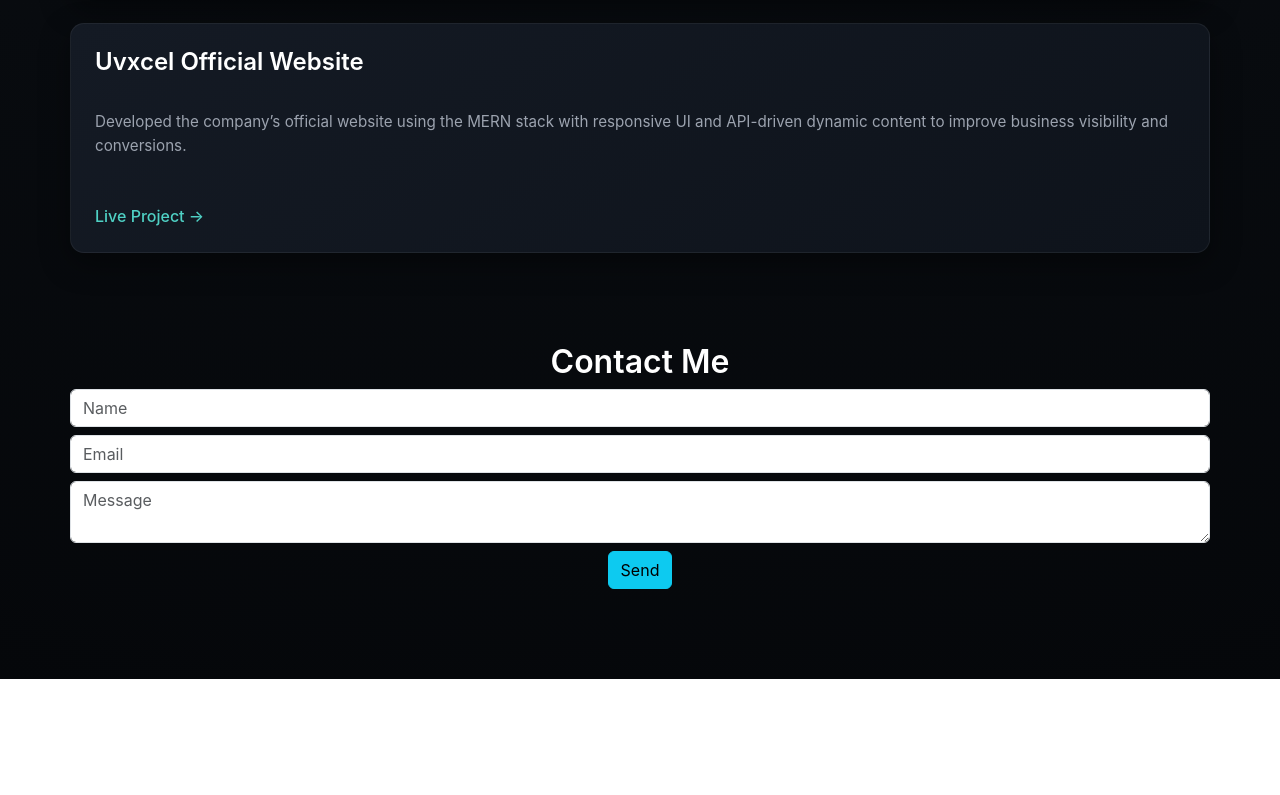
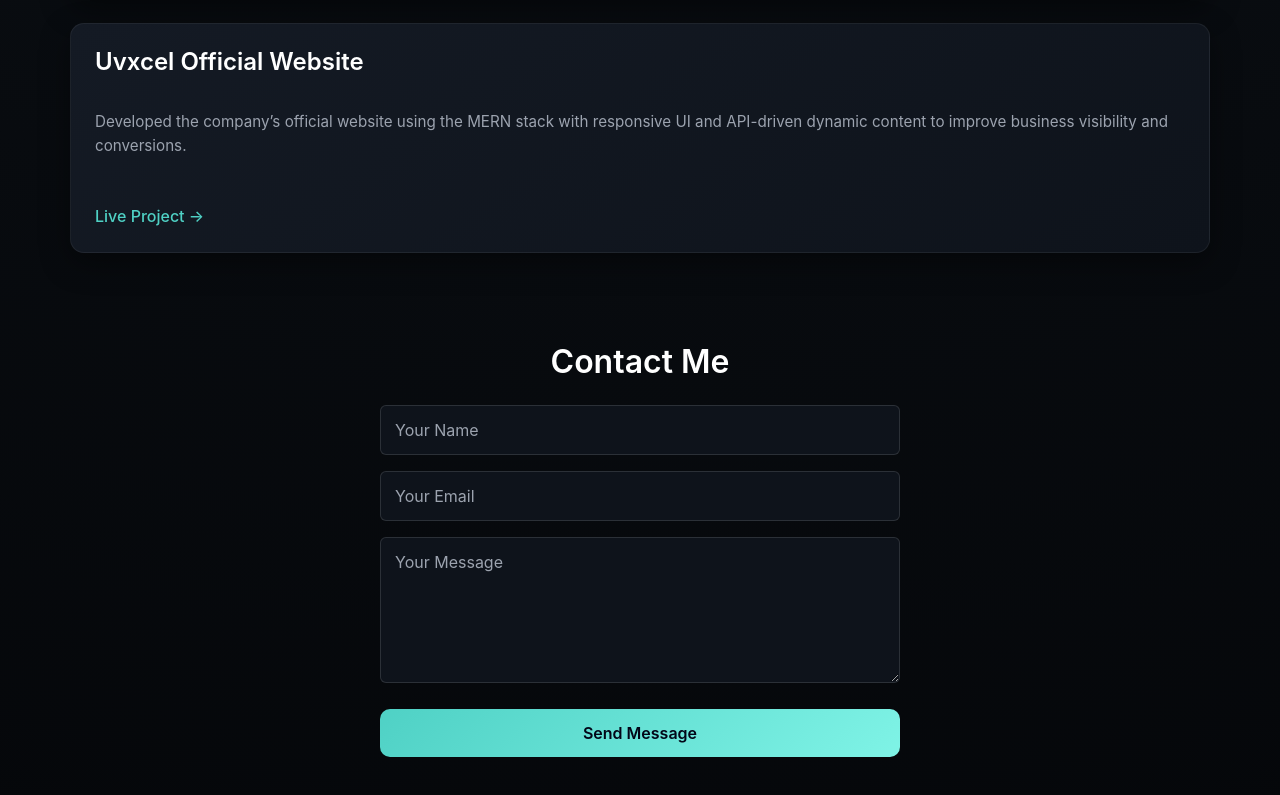
Before and after one commit to shubham-projects-cv/portfolio, a React (Vite) app: page / in a window 1280 px wide. Shown: the part 1561-2356 px from the top of the page. Before the commit the page ends 2240 px from the top, so only its background shows below. Built offline with nearby package versions, Linux system fonts and the light colour scheme.

Commit message:
Updated contact

```diff
--- a/package.json
+++ b/package.json
@@ -15,7 +15,8 @@
     "emailjs-com": "^3.2.0",
     "framer-motion": "^12.23.26",
     "react": "^19.2.0",
-    "react-dom": "^19.2.0"
+    "react-dom": "^19.2.0",
+    "react-toastify": "^11.0.5"
   },
   "devDependencies": {
     "@eslint/js": "^9.39.1",
--- a/src/components/Contact.jsx
+++ b/src/components/Contact.jsx
@@ -1,27 +1,157 @@
+import { useState } from "react";
 import emailjs from "emailjs-com";
+import { toast, ToastContainer } from "react-toastify";
+import "react-toastify/dist/ReactToastify.css";
 
 export default function Contact() {
+    const [form, setForm] = useState({
+        name: "",
+        email: "",
+        message: "",
+    });
+
+    const [errors, setErrors] = useState({});
+    const [loading, setLoading] = useState(false);
+    const [locked, setLocked] = useState(false);
+
+    /* ---------------- VALIDATION ---------------- */
+    const validate = () => {
+        const newErrors = {};
+
+        if (!form.name.trim()) {
+            newErrors.name = "Name is required";
+        }
+
+        if (!form.email.trim()) {
+            newErrors.email = "Email is required";
+        } else if (
+            !/^[^\s@]+@[^\s@]+\.[^\s@]+$/.test(form.email)
+        ) {
+            newErrors.email = "Enter a valid email";
+        }
+
+        if (!form.message.trim()) {
+            newErrors.message = "Message is required";
+        }
+
+        setErrors(newErrors);
+        return Object.keys(newErrors).length === 0;
+    };
+
+    /* ---------------- SUBMIT ---------------- */
     const sendEmail = (e) => {
         e.preventDefault();
-        emailjs.sendForm(
-            "service_1996",
-            "template_ic4op75",
-            e.target,
-            "77hp-BJN9BF5__m-5"
-        );
-        e.target.reset();
-        alert("Message sent successfully!");
+        if (locked) return;
+
+        if (!validate()) return;
+
+        setLoading(true);
+        setLocked(true);
+
+        emailjs
+            .send(
+                "service_1996",
+                "template_ic4op75",
+                {
+                    name: form.name,
+                    email: form.email,
+                    message: form.message,
+                },
+                "77hp-BJN9BF5__m-5"
+            )
+            .then(() => {
+                toast.success("Message sent successfully 🚀", {
+                    position: "top-right",
+                });
+
+                setForm({ name: "", email: "", message: "" });
+
+                /* unlock page after success */
+                setTimeout(() => {
+                    setLocked(false);
+                }, 1500);
+            })
+            .catch(() => {
+                toast.error("Failed to send message ❌", {
+                    position: "top-right",
+                });
+                setLocked(false);
+            })
+            .finally(() => setLoading(false));
     };
 
     return (
-        <section id="contact" className="section container text-center">
-            <h2>Contact Me</h2>
-            <form onSubmit={sendEmail}>
-                <input name="name" className="form-control mb-2" placeholder="Name" required />
-                <input name="email" className="form-control mb-2" placeholder="Email" required />
-                <textarea name="message" className="form-control mb-2" placeholder="Message" required />
-                <button className="btn btn-info">Send</button>
+        <section id="contact" className="section container">
+            <h2 className="text-center mb-4">Contact Me</h2>
+
+            <form
+                onSubmit={sendEmail}
+                className={`contact-form mx-auto ${locked ? "form-disabled" : ""}`}
+            >
+                {/* NAME */}
+                <div>
+                    <input
+                        type="text"
+                        placeholder="Your Name"
+                        value={form.name}
+                        onChange={(e) =>
+                            setForm({ ...form, name: e.target.value })
+                        }
+                        className={`form-control ${errors.name ? "input-error" : ""
+                            }`}
+                        disabled={locked}
+                    />
+                    {errors.name && (
+                        <span className="error-text">{errors.name}</span>
+                    )}
+                </div>
+
+                {/* EMAIL */}
+                <div>
+                    <input
+                        type="email"
+                        placeholder="Your Email"
+                        value={form.email}
+                        onChange={(e) =>
+                            setForm({ ...form, email: e.target.value })
+                        }
+                        className={`form-control ${errors.email ? "input-error" : ""
+                            }`}
+                        disabled={locked}
+                    />
+                    {errors.email && (
+                        <span className="error-text">{errors.email}</span>
+                    )}
+                </div>
+
+                {/* MESSAGE */}
+                <div>
+                    <textarea
+                        rows="5"
+                        placeholder="Your Message"
+                        value={form.message}
+                        onChange={(e) =>
+                            setForm({ ...form, message: e.target.value })
+                        }
+                        className={`form-control ${errors.message ? "input-error" : ""
+                            }`}
+                        disabled={locked}
+                    />
+                    {errors.message && (
+                        <span className="error-text">{errors.message}</span>
+                    )}
+                </div>
+
+                <button
+                    type="submit"
+                    className="btn contact-btn"
+                    disabled={loading || locked}
+                >
+                    {loading ? "Sending..." : "Send Message"}
+                </button>
             </form>
+
+            <ToastContainer />
         </section>
     );
 }
--- a/src/styles/global.css
+++ b/src/styles/global.css
@@ -237,3 +237,99 @@
         font-size: 0.9rem;
     }
 }
+
+/* Contact form layout */
+.contact-form {
+    max-width: 520px;
+    display: flex;
+    flex-direction: column;
+    gap: 16px;
+    transition: opacity 0.3s ease;
+}
+
+/* Disable entire form */
+.form-disabled {
+    pointer-events: none;
+    opacity: 0.7;
+}
+
+/* Inputs */
+.contact-form .form-control {
+    background: #0e131b;
+    border: 1px solid rgba(255, 255, 255, 0.12);
+    color: #e5e7eb;
+    padding: 12px 14px;
+    transition: all 0.3s ease;
+}
+
+/* Hover effect */
+.contact-form .form-control:hover {
+    border-color: rgba(79, 209, 197, 0.6);
+}
+
+/* Focus effect */
+.contact-form .form-control:focus {
+    border-color: var(--accent);
+    box-shadow: 0 0 0 2px rgba(79, 209, 197, 0.25);
+    background: #0e131b;
+    color: #ffffff;
+}
+
+/* Error input */
+.input-error {
+    border-color: #f87171 !important;
+}
+
+/* Error text */
+.error-text {
+    font-size: 0.85rem;
+    color: #f87171;
+    margin-top: 4px;
+    display: block;
+}
+
+/* Button */
+.contact-btn {
+    margin-top: 10px;
+    background: linear-gradient(135deg,
+            var(--accent),
+            #7ff3e6);
+    color: #020617;
+    font-weight: 600;
+    padding: 12px;
+    border-radius: 10px;
+    border: none;
+    transition: all 0.3s ease;
+}
+
+.contact-btn:hover {
+    transform: translateY(-3px);
+    box-shadow: 0 15px 35px rgba(79, 209, 197, 0.45);
+}
+
+.contact-btn:disabled {
+    opacity: 0.6;
+    cursor: not-allowed;
+}
+
+/* Force placeholder color (all states) */
+.contact-form .form-control::placeholder {
+    color: #9ca3af !important;
+    opacity: 1;
+    /* Firefox fix */
+}
+
+/* On focus */
+.contact-form .form-control:focus::placeholder {
+    color: #6b7280 !important;
+}
+
+/* Disabled inputs */
+.contact-form .form-control:disabled::placeholder {
+    color: #6b7280 !important;
+}
+
+/* Text color safety */
+.contact-form .form-control {
+    color: #e5e7eb !important;
+}
```
Also changed, not shown: 1 other file (tests, documents, lock files or other folders).
